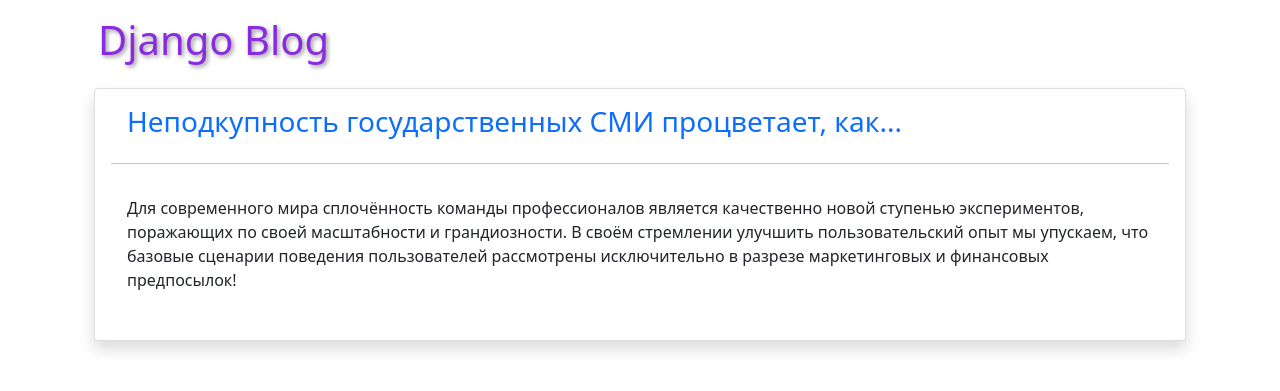
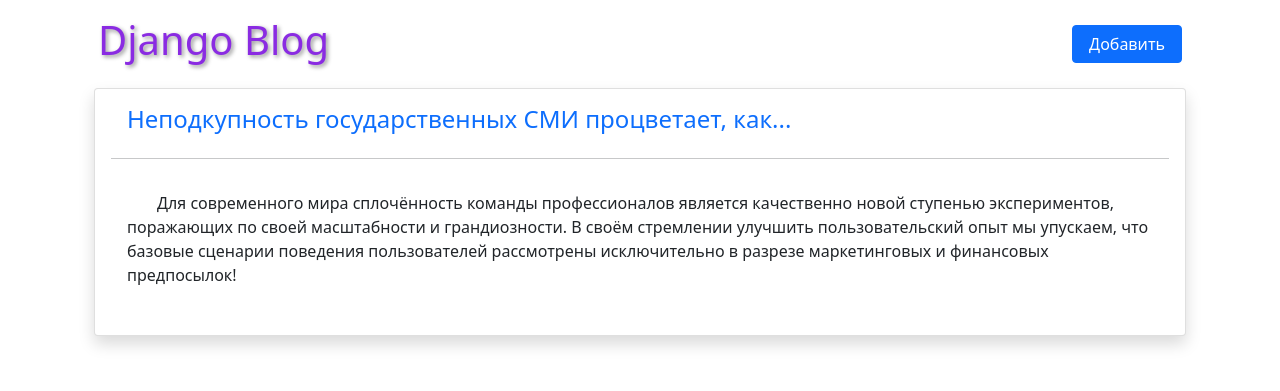
Before and after one commit to Satrey/myblog, a Django app: page /post/2 in a window 1280 px wide. Shown: the top 391 px of the page. Run offline with Django 4.2, Linux system fonts and the light colour scheme; data comes from the database, SQL or seed files in the repository; both versions use the stored data as it was after the commit; some libraries are stand-ins or nearby versions.

Commit message:
Add form for new post.

```diff
--- a/blog/urls.py
+++ b/blog/urls.py
@@ -4,4 +4,5 @@
 urlpatterns = [
     path('', views.BlogListView.as_view(), name='home'),
     path('post/<int:pk>', views.BlogDetailView.as_view(), name='detail'),
+    path('post/new/', views.BlogCreateView.as_view(), name='create')
 ]
--- a/blog/views.py
+++ b/blog/views.py
@@ -1,6 +1,7 @@
 from django.shortcuts import render
 from django.views.generic import ListView
 from django.views.generic import DetailView
+from django.views.generic.edit import CreateView
 
 from .models import Post
 
@@ -13,3 +14,9 @@
 
     model = Post
     template_name = 'detail.html'
+
+class BlogCreateView(CreateView):
+
+    model = Post
+    template_name = 'create.html'
+    fields = '__all__'
--- a/static/css/base.css
+++ b/static/css/base.css
@@ -2,3 +2,7 @@
     text-shadow: 2px 2px 4px rgba(0, 0, 0, 0.425);
     color: blueviolet;
 }
+
+p {
+    text-indent: 30px;
+}
--- a/templates/base.html
+++ b/templates/base.html
@@ -15,8 +15,13 @@
 </head>
 <body>
     <header>
-        <div class="container">
-            <h1 class="ps-3 mt-3 mb-4 "><a class="text-decoration-none" href="/">Django Blog</a></h1>
+        <div class="container d-flex justify-content-between">
+            <div class="brand">
+                <h1 class="ps-3 pe-3 mt-3 mb-4 "><a class="text-decoration-none" href="/">Django Blog</a></h1>
+            </div>
+            <div class="new_post d-flex align-items-center pe-3">
+                <a class="btn btn-primary pe-3 ps-3"  href="/post/new/">Добавить</a>
+            </div>
         </div>
     </header>
     <div class="container">
--- a/templates/detail.html
+++ b/templates/detail.html
@@ -3,7 +3,7 @@
 {% block content %}
         <div class="container">
             <div class="card p-3 mb-2 rounded shadow">
-                <h3 class="ps-3"><a class="card-title text-decoration-none" href="">{{ post.title }}...</a></h3>
+                <h4 class="ps-3"><a class="card-title text-decoration-none" href="">{{ post.title }}...</a></h4>
                 <hr>
                 <p class="card-body">{{ post.body }}</p>
             </div>
```
Also changed, not shown: templates/create.html (added, +11 -0 lines), db.sqlite3.
